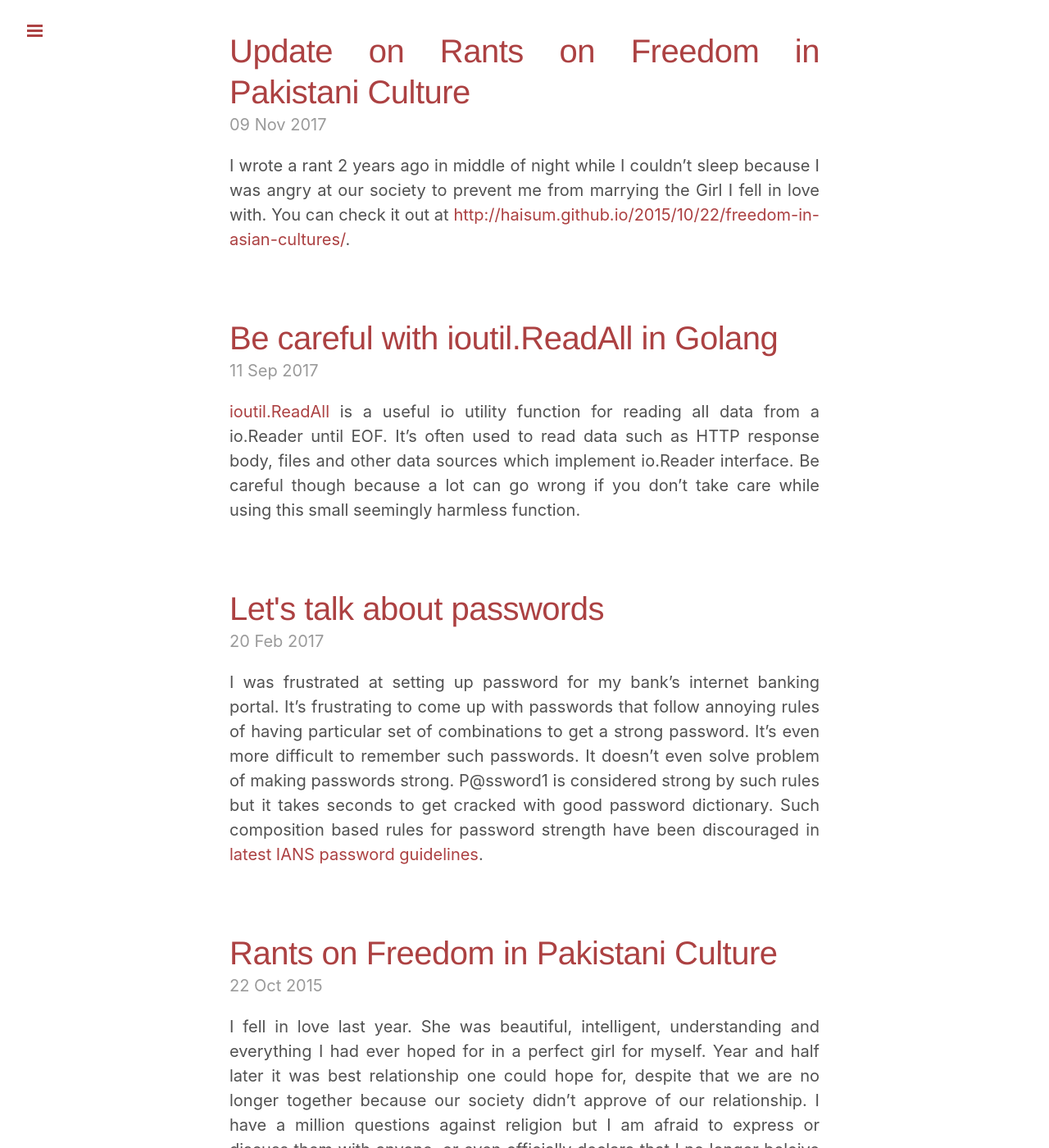
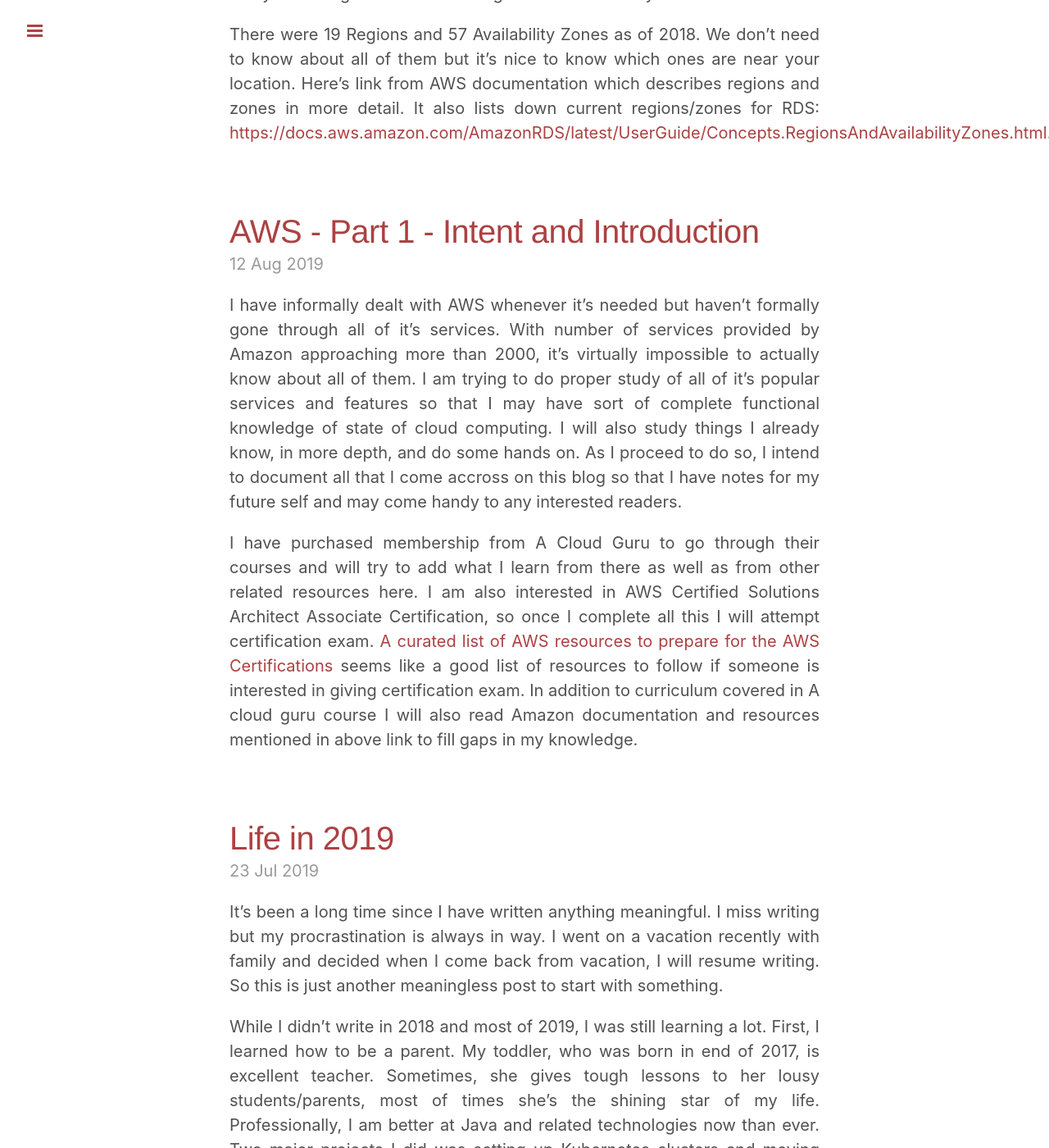
Before and after one commit to haisum/haisum.github.io, a Jekyll site: the page built from index.html, in a window 1280 px wide and 1400 px high, scrolled down 1165 px. Shown: the whole window at 82% size. Built offline with Jekyll 4.4.1, drawn with Linux system fonts in a browser that asks for light colours; the list of posts is cut into pages by our own code; some of the changed text lies outside the part shown.

Commit message:
Added aws posts

```diff
--- /dev/null
+++ b/_posts/2019-08-12-aws-1-intent-and-introduction.md
@@ -0,0 +1,8 @@
+---
+layout: post
+title: AWS - Part 1 - Intent and Introduction
+---
+
+I have informally dealt with AWS whenever it's needed but haven't formally gone through all of it's services. With number of services provided by Amazon approaching more than 2000, it's virtually impossible to actually know about all of them. I am trying to do proper study of all of it's popular services and features so that I may have sort of complete functional knowledge of state of cloud computing. I will also study things I already know, in more depth, and do some hands on. As I proceed to do so, I intend to document all that I come accross on this blog so that I have notes for my future self and may come handy to any interested readers.
+
+I have purchased membership from A Cloud Guru to go through their courses and will try to add what I learn from there as well as from other related resources here. I am also interested in AWS Certified Solutions Architect Associate Certification, so once I complete all this I will attempt certification exam. [A curated list of AWS resources to prepare for the AWS Certifications](https://gist.github.com/leonardofed/bbf6459ad154ad5215d354f3825435dc) seems like a good list of resources to follow if someone is interested in giving certification exam. In addition to curriculum covered in A cloud guru course I will also read Amazon documentation and resources mentioned in above link to fill gaps in my knowledge.
--- /dev/null
+++ b/_posts/2019-08-12-aws-2-regions-zones-edge-locations.md
@@ -0,0 +1,16 @@
+---
+layout: post
+title: AWS - Part 2 - Regions, Zones and Edge Locations
+---
+
+Services in AWS are divided in Regions, Zones and Edge Locations. It's important to know difference between them when using AWS for deploying our services.
+
+A region is a geographical location. Two regions may be far apart in same country or they may be in different countries or continents. For example, AWS has US east region which is located in Northern Virginia and a West region which is in California. Another region is in Ohio. Purpose for having distant regions is having redundancy so for example of a Hurricane hits in Northern Virginia, then services can continue functioning from California region. Regions may also be selected based on their proximity to customers of our service. If all customers of a service are in Europe then may be having services hosted in Frankfurt make more sense then having them in US regions.
+
+If you do not explicitly specify an endpoint, the US West (Oregon) endpoint is the default.
+
+All regions have multiple Availability Zones. You can think of Availability Zone as a data center. Each region has two or more data centers and each may be only a few miles apart or within a couple hundred feet from each other. Availability zones are isolated from each other to create redundancy within a region. So for example, if you wanted to load balance a database so it won't go down if data center goes down, then you may do so by placing a passive instance in another availability zone in same region.
+
+Edge locations are basically locations for CDN. As of today, there are 68 Edge locations listed on Amazon Cloud Front documentation at: [https://aws.amazon.com/cloudfront/features/](https://aws.amazon.com/cloudfront/features/). Edge locations are used for serving static content so they aren't full fledge data centers. There are many more edge locations than regions and availability zones.
+
+There were 19 Regions and 57 Availability Zones as of 2018. We don't need to know about all of them but it's nice to know which ones are near your location. Here's link from AWS documentation which describes regions and zones in more detail. It also lists down current regions/zones for RDS: [https://docs.aws.amazon.com/AmazonRDS/latest/UserGuide/Concepts.RegionsAndAvailabilityZones.html](https://docs.aws.amazon.com/AmazonRDS/latest/UserGuide/Concepts.RegionsAndAvailabilityZones.html).
```
Also changed, not shown: ideas.md (+1 -0 lines).
